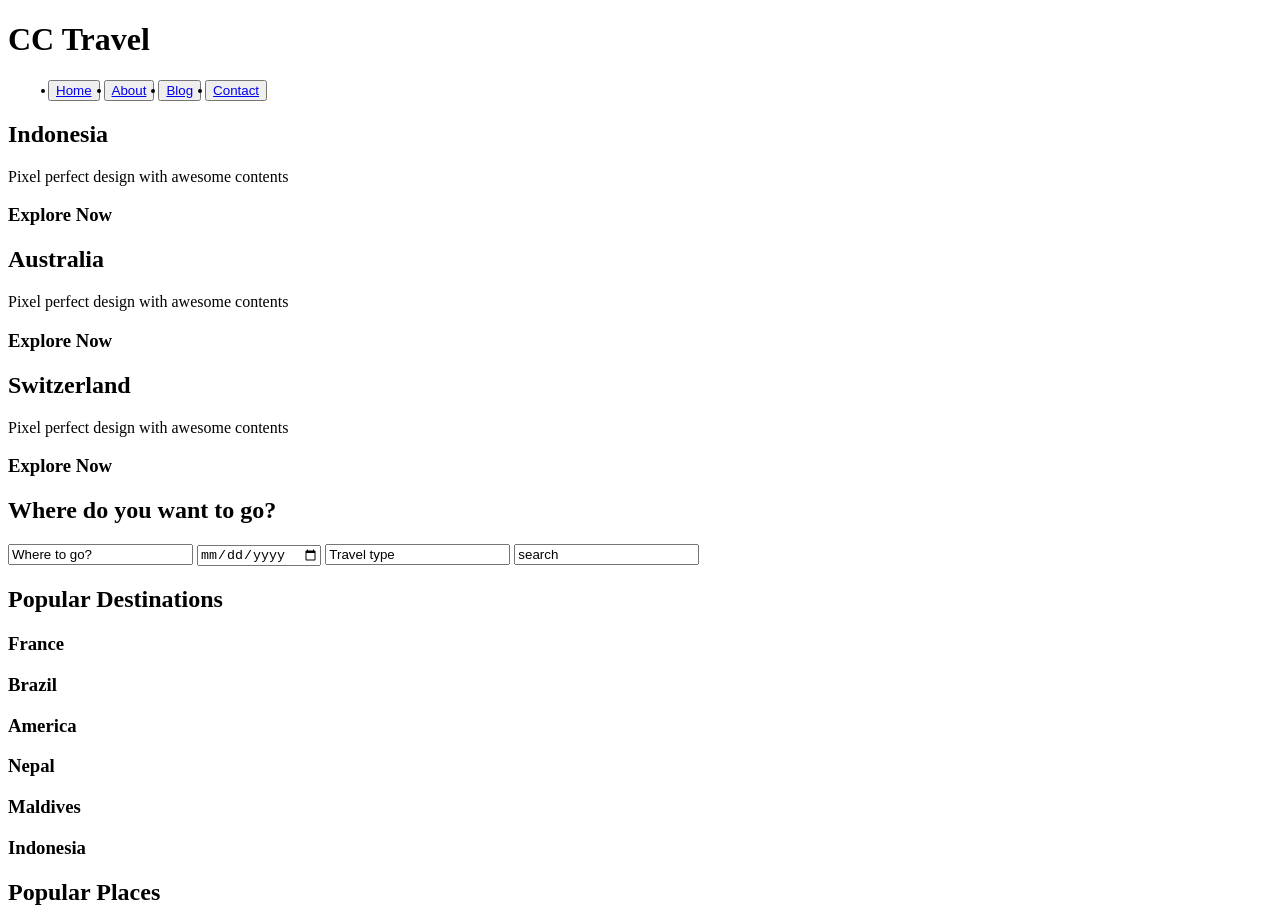
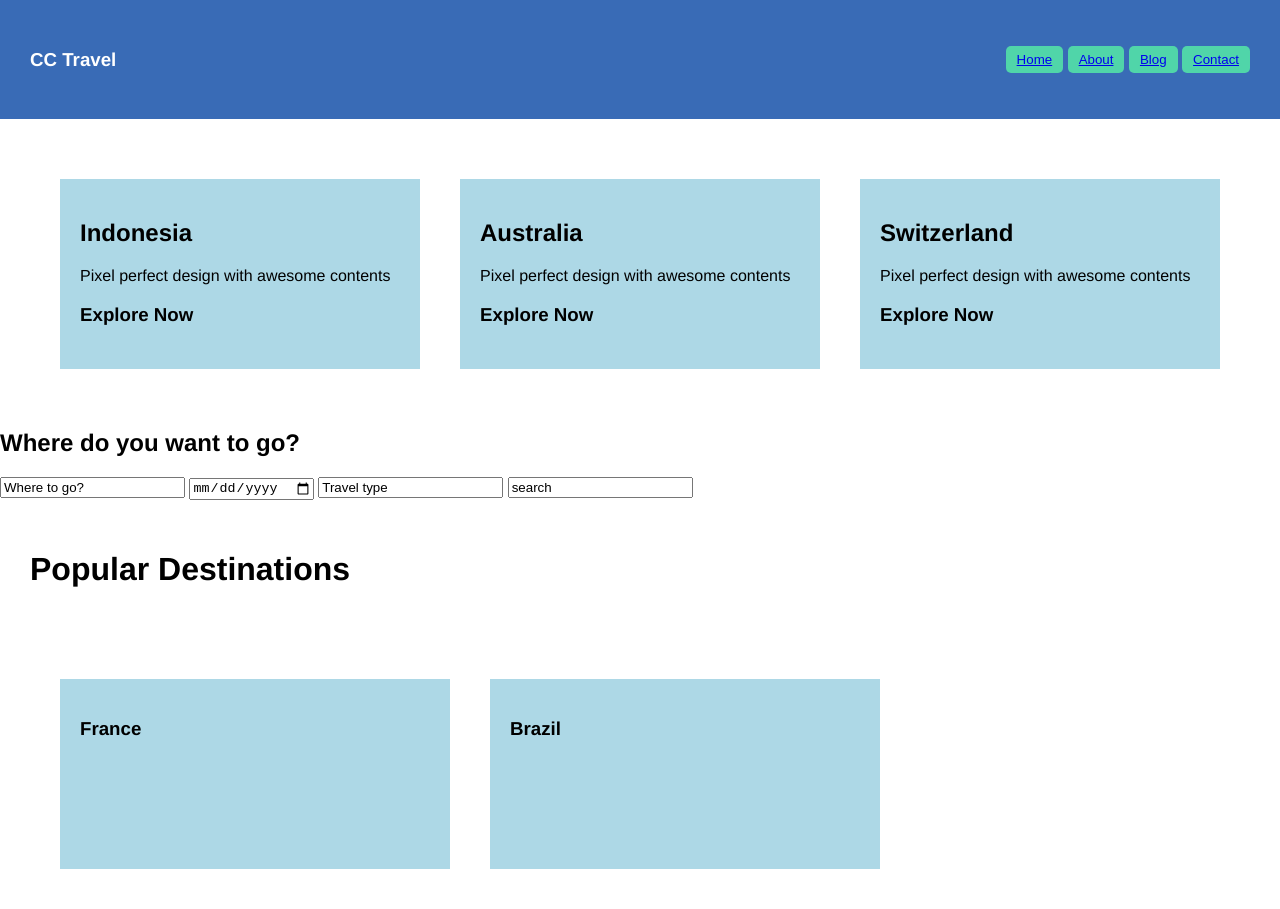
Before and after one commit to ruthironside/W3_D3_Lab_Grid_Flexbox, a plain HTML site: page index.html in a window 1280 px wide. Shown: the top 909 px of the page. Drawn offline with Linux system fonts and the light colour scheme.

Commit message:
third commit

```diff
--- a/index.html
+++ b/index.html
@@ -8,17 +8,17 @@
 </head>
 <body>
     <header>
-        <h1>CC Travel</h1>
+        <h3>CC Travel</h3>
         <nav>
             <ul>
-                <button><li><a href="/home">Home</a></li></button>
-                <button><li><a href="/about">About</a></li></button>
-                <button><li><a href="/blog">Blog</a></li></button>
-                <button><li><a href="/contact">Contact</a></li></button>
+                <button class="button"><li><a href="/home">Home</a></li></button>
+                <button class="button"><li><a href="/about">About</a></li></button>
+                <button class="button"><li><a href="/blog">Blog</a></li></button>
+                <button class="button"><li><a href="/contact">Contact</a></li></button>
             </ul>
         </nav>
     </header>
-    <section id="Featured">
+    <section id="featured">
         <div class="image">
             <h2>Indonesia</h2>
             <p>Pixel perfect design with awesome contents</p>
@@ -55,8 +55,8 @@
 
 
     <main>
+        <h1>Popular Destinations</h1>
         <section id="destinations">
-            <h1>Popular Destinations</h1>
             <div class="image large">
             <h3>France</h3>
             </div>
@@ -76,8 +76,8 @@
             <h3>Indonesia</h3>
             </div>
         </section>
+        <h1>Popular Places</h1>
         <section id="places">
-            <h1>Popular Places</h1>
             <div class="image medium">
             <h3>California</h3>
             <p>USA</p>
@@ -105,14 +105,6 @@
         </section>
 
         <footer>
-
-        </footer>
-
-
-
-    </main>
-
-    <footer>
             <hgroup>
                 <img src="" alt="An image">
                 <h4>The Happiest Place on Earth</h4>
@@ -129,6 +121,33 @@
                 <p>Darth Vader</p>
             </hgroup>
         </footer>
+    </main>
+
+    <footer>
+        <h1>CC Travel</h1>
+        <div id="footer">
+          <section>
+            <nav>
+              <ul>
+                <li><a href="/pricing">Pricing</a></li>
+                <li><a href="/about">About</a></li>
+                <li><a href="/gallery">Gallery</a></li>
+                <li><a href="/contact">Contact</a></li>
+              </ul>
+            </nav>
+          </section>
+          <section>
+            <nav>
+              <ul>
+                <li>123 Floor</li>
+                <li>Street Edinburgh EH1 ABC</li>
+                <li><a href="/">0131 234 3876</a></li>
+                <li><a href="/">contact@email.com</a></li>
+              </ul>
+            </nav>
+          </section>
+
+    </footer>
 
 </body>
 </html>
--- a/style.css
+++ b/style.css
@@ -0,0 +1,89 @@
+
+body > header {
+    margin: 0;
+    background-color: rgb(57, 107, 182);
+    color: white;
+    display: flex;
+    flex-direction: row;
+    justify-content: space-between;
+}
+
+body > header > h3 {
+    padding: 30px
+}
+
+body > main > h1 {
+    padding: 30px
+}
+
+body > header > nav > ul {
+    padding: 30px;
+    text-decoration: none;
+}
+
+body > header > nav > ul > button > li {
+    text-decoration: none;
+    color: ghostwhite;
+    padding: 5px
+}
+
+.button {
+    text-decoration: none;
+    background-color: rgb(80, 213, 169);
+    color: ghostwhite;
+    border: 0px;
+    list-style-type: none;
+    border-radius: 5px;
+}
+
+body {
+    margin: 0;
+    font-family: Helvetica, Arial, sans-serif;
+  }
+
+
+.image {
+    width: 350px;
+    height: 150px;
+    background-color: lightblue;
+    border: 20px solid white;
+    padding: 20px;
+
+  }
+
+#featured {
+    display: flex;
+    flex-direction: row;
+    margin: 20px;
+    padding: 20px;
+}
+
+#destinations {
+    display: flex;
+    flex-direction: row;
+    margin: 20px;
+    padding: 20px;
+    flex-flow: row wrap;
+
+}
+
+#places {
+    display: flex;
+    flex-direction: row;
+    margin: 20px;
+    padding: 20px;
+    flex-flow: row wrap;
+
+}
+
+
+/*
+#grid-container {
+    display: grid;
+    grid-template-areas:
+      'header header'
+      'menu main'
+      'footer footer';
+    grid-template-columns: 2fr 2fr;
+
+  } */
```
Lines whose indentation alone changed are shown as unchanged.
